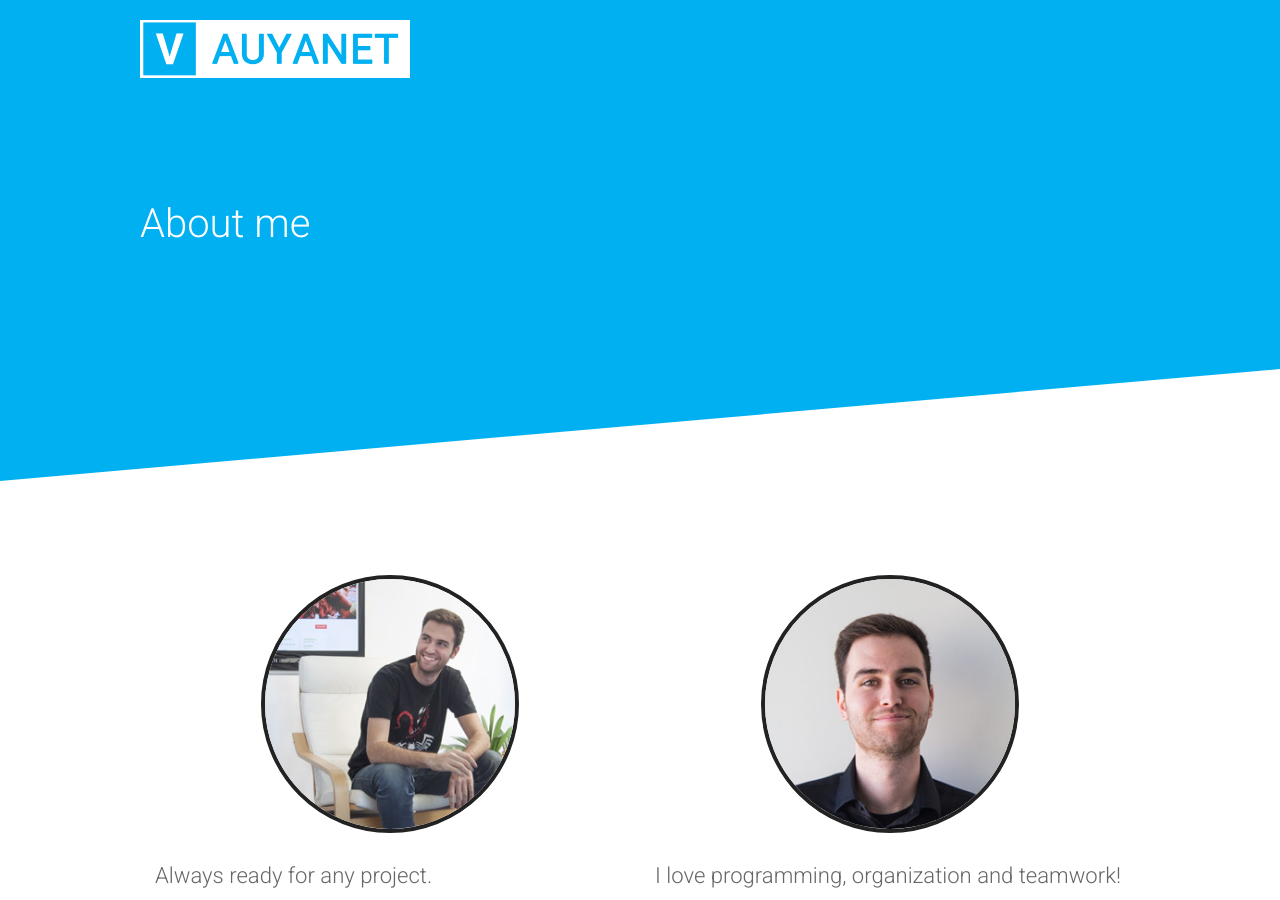
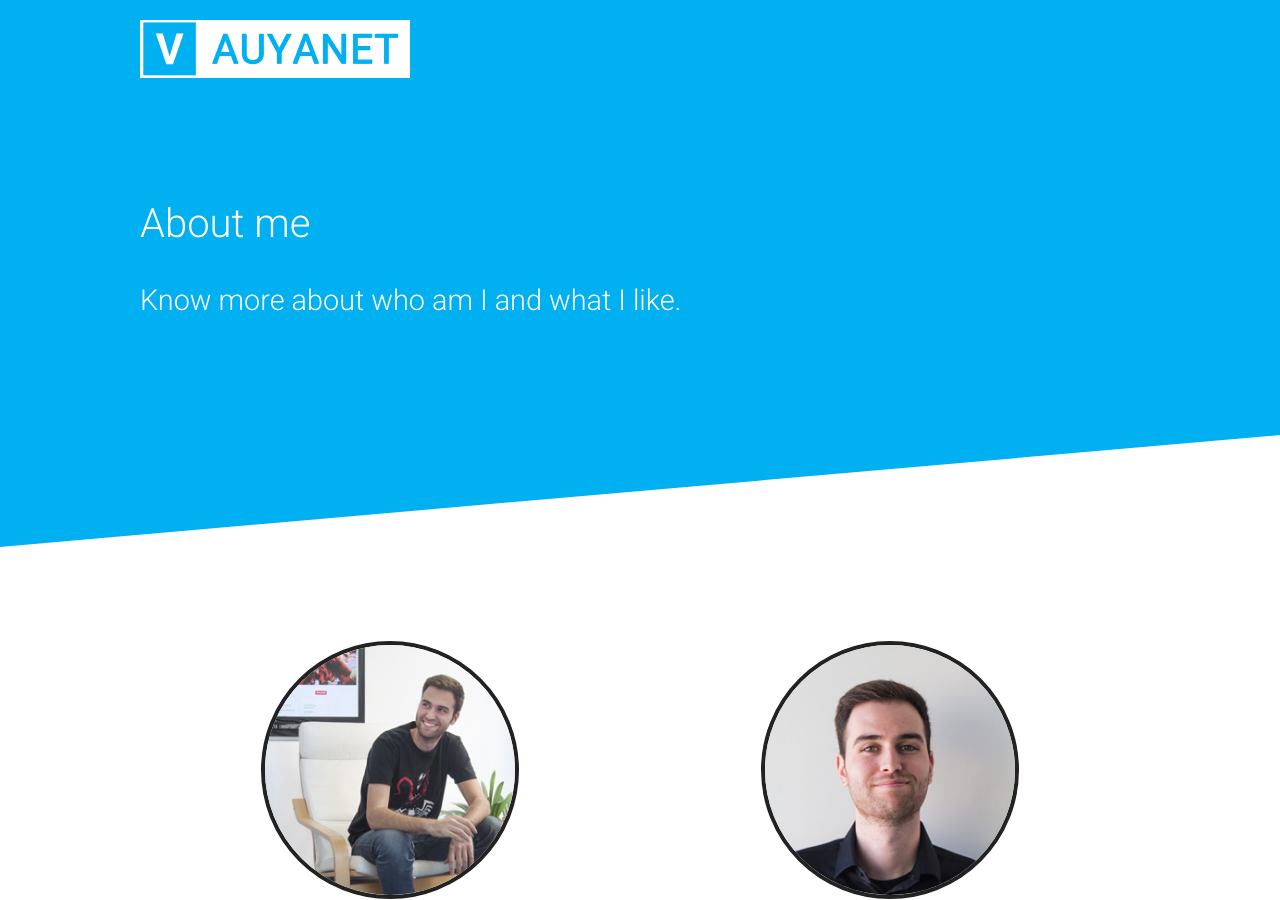
Before and after one commit to VAuyanet/portfolio, a Jekyll site: the page built from about.html, in a window 1280 px wide and 900 px high. Built offline with Jekyll 4.4.1, drawn with Linux system fonts in a browser that asks for light colours.

Commit message:
Added subtitle to about page

```diff
--- a/about.html
+++ b/about.html
@@ -1,6 +1,7 @@
 ---
 title: About me
 heading: About me
+subtitle: Know more about who am I and what I like.
 ---
 {% assign currentYear = site.time | date: '%Y' %}
 {% assign yearsPrograming = currentYear | minus: 2018 %}
```
